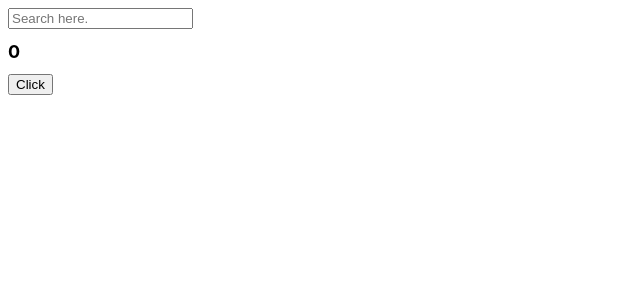
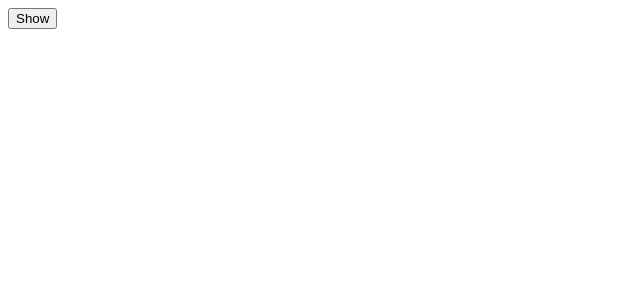
Before and after one commit to css9596/my-react-app, a React (Create React App) app: page / in a window 1280 px wide. Shown: the top 300 px of the page, without its empty margins (0-640 px from the left). Built offline with nearby package versions, Linux system fonts and the light colour scheme.

Commit message:
지금까지 React 이론에 대해서 공부를 했고, 영화소개페이지 시작

```diff
--- /dev/null
+++ b/src/Cleanup.js
@@ -0,0 +1,29 @@
+import { useState, useEffect} from "react";
+
+function App() {
+    const [showing, setShowing] = useState(false);
+    const onClick = () => {
+        setShowing(prev => !prev);
+    }
+    return (
+        <div>
+            {showing ? <Hello /> : null}
+            <button onClick={onClick}>{showing ? 'Hide' : 'Show'}</button>
+        </div>
+    );
+}
+
+function Hello() {
+    useEffect(() => {
+      console.log("I'm here");
+      //Cleanup function
+      return () => {
+          console.log("distroyed");
+      }
+    }, [])
+    return (
+        <h1>Hello</h1>
+    )
+}
+
+export default App;
--- a/src/index.js
+++ b/src/index.js
@@ -1,11 +1,12 @@
 import React from 'react';
 import ReactDOM from 'react-dom';
 import App from './App';
-
+import Cleanup from "./Cleanup";
 
 ReactDOM.render(
   <React.StrictMode>
-    <App />
+      {/*<App />*/}
+      <Cleanup/>
   </React.StrictMode>,
   document.getElementById('root')
 );
```
Also changed, not shown: 1 other file (tests, documents, lock files or other folders).
